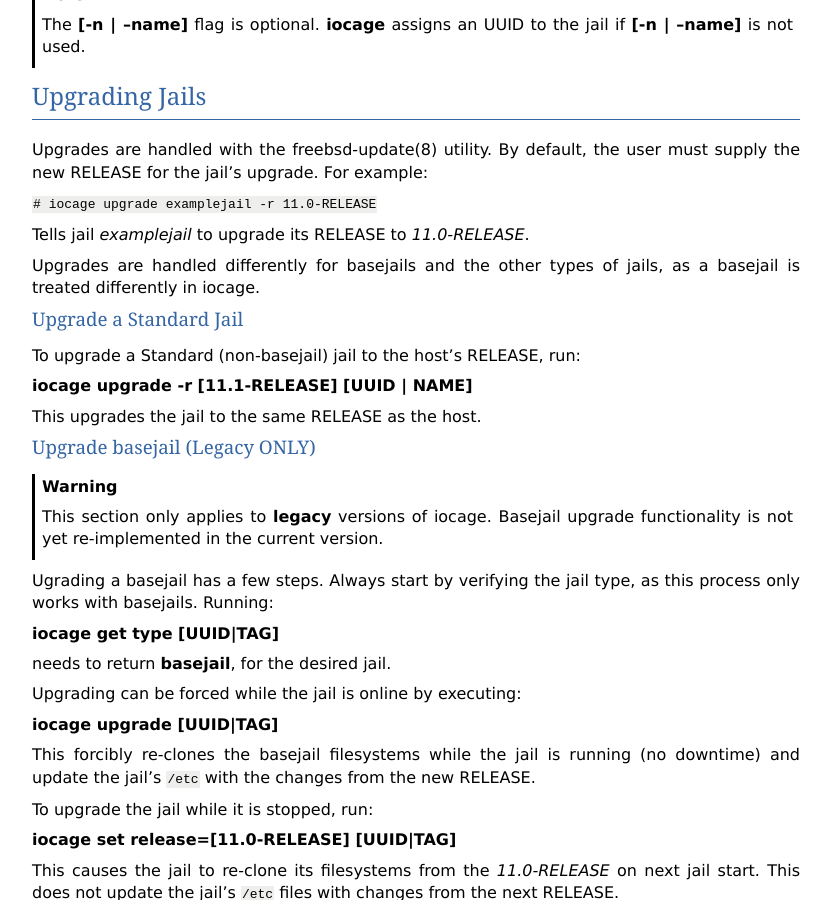
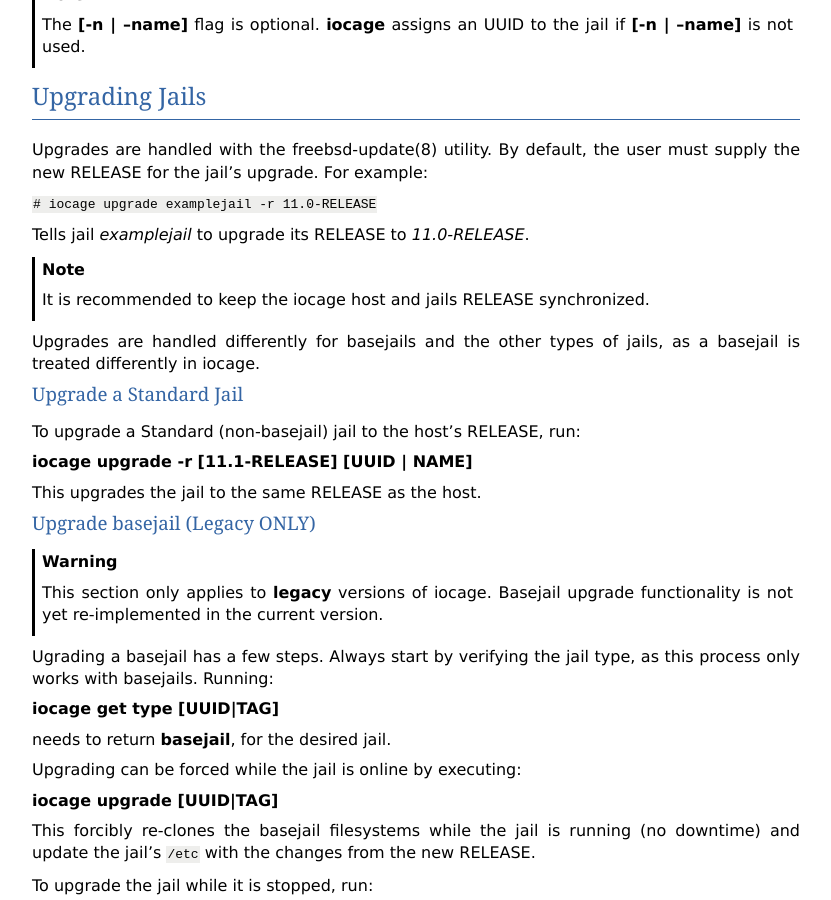
Before and after one commit to iocage/iocage, a Sphinx documentation site: the page built from doc/source/advanced-use.rst, in a window 1280 px wide and 900 px high, scrolled down 1327 px. Shown: the whole window, without its empty margins (48-879 px from the left). Built offline with Sphinx 7.4.7, drawn with Linux system fonts in a browser that asks for light colours.

Commit message:
Update advanced-use.rst (#445)
Add a note admonition box to Upgrading jails section to recommend keeping the host and jail's RELEASE in sync.

```diff
--- a/doc/source/advanced-use.rst
+++ b/doc/source/advanced-use.rst
@@ -101,6 +101,9 @@
 :samp:`# iocage upgrade examplejail -r 11.0-RELEASE`
 
 Tells jail *examplejail* to upgrade its RELEASE to *11.0-RELEASE*.
+
+.. note:: It is recommended to keep the iocage host and jails RELEASE
+   synchronized.
 
 Upgrades are handled differently for basejails and the other types of
 jails, as a basejail is treated differently in iocage.
```
